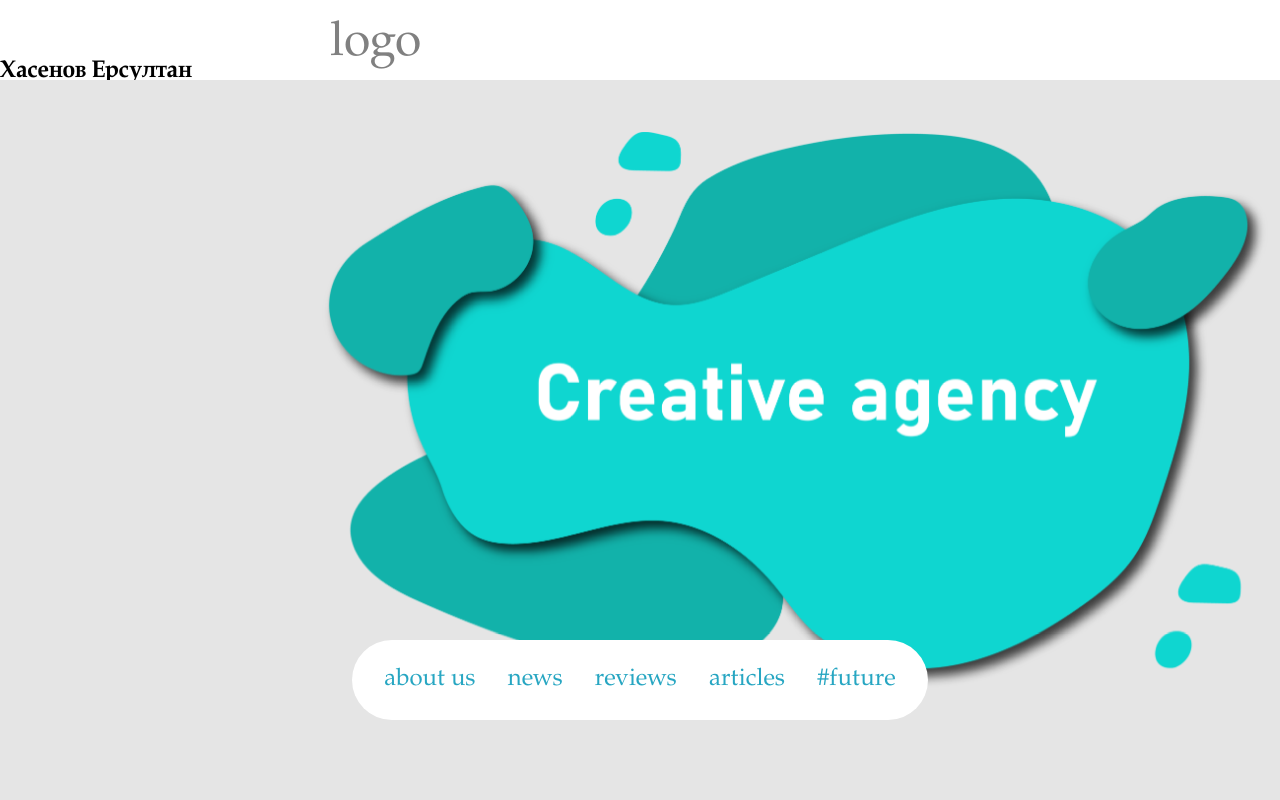
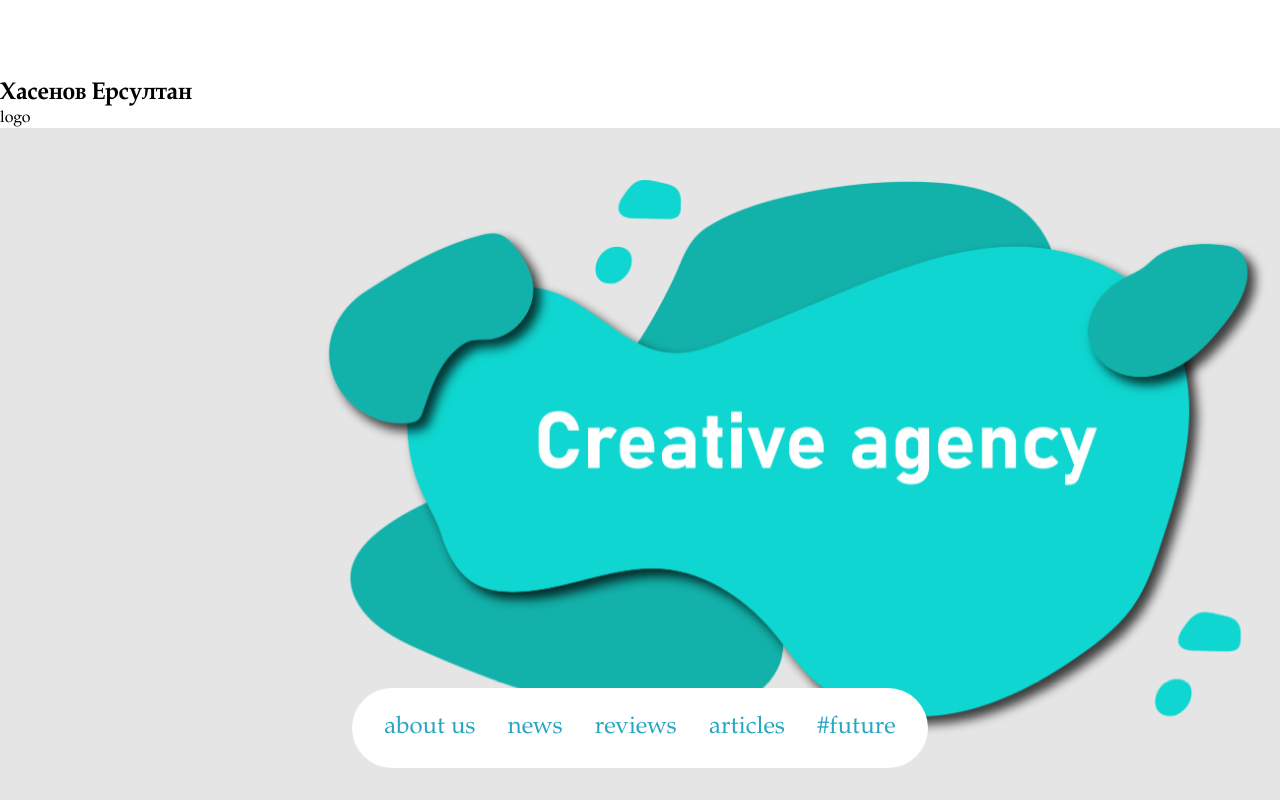
Before and after one commit to xaexooo/xz, a plain HTML site: page index.html in a window 1280 px wide. Shown: the top 800 px of the page. Drawn offline with Linux system fonts and the light colour scheme.

Commit message:
Update index.html

```diff
--- a/index.html
+++ b/index.html
@@ -8,7 +8,9 @@
     <script src="script.js"></script>
 </head>
 <body>
-    <div class="head"><p>logo</p><h2 id="author">Хасенов Ерсултан</h2></div>
+    <div class="head"></div>
+    <h2 id="author">Хасенов Ерсултан</h2>
+    <p>logo</p>
     <div class="page1">
         <img src="qwe.png" id="cloud">
         <div class="menuanim">
```
